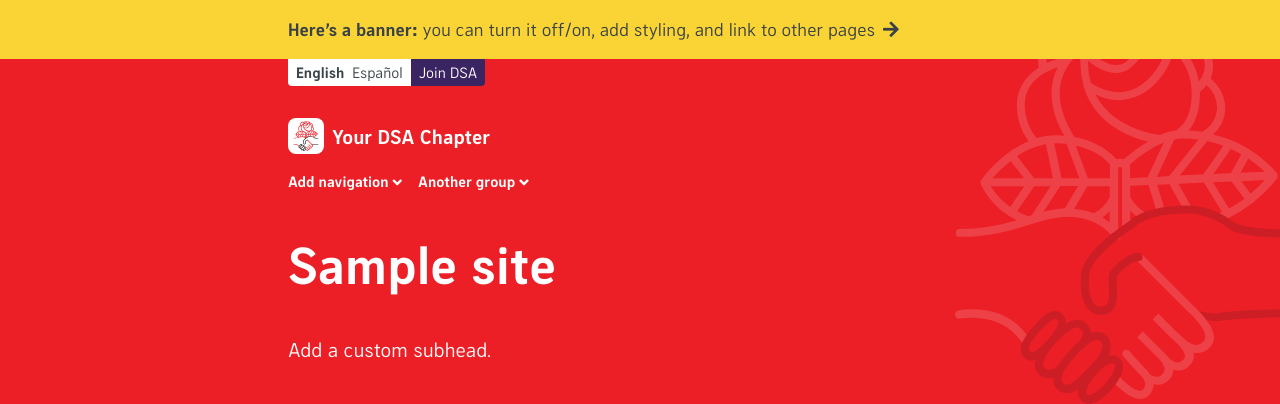
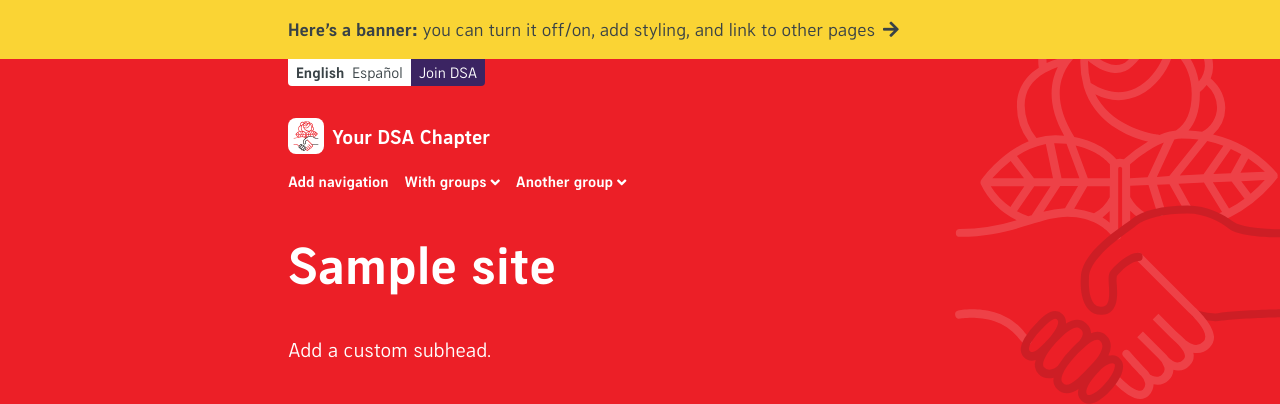
Before and after one commit to ChicagoDSA/haymarket, a Jekyll site: the page built from _homepage/en/index.md, in a window 1280 px wide. Shown: the top 404 px of the page. Built offline with Jekyll 4.4.1, drawn with Linux system fonts in a browser that asks for light colours; nearby versions of some CDN libraries; some web fonts are replaced; our own code applies the rules of GitHub Pages for plain Markdown files; library files that are not in the unit come from our copies; the repository's description, which GitHub fills in, is left out.

Commit message:
menus support individual pages

```diff
--- a/_includes/comp-desktop-menu.html
+++ b/_includes/comp-desktop-menu.html
@@ -1,11 +1,12 @@
 <div id="desktop-menu">
 	<ul>
-		{% for group in site.data.nav.elements %}
+		{% for element in site.data.nav.elements %}
+			{% if element.pages %}
 				<li class="desktop-menu-group">
-				<a class="desktop-menu-header" href="#" aria-haspopup="true">{{ group.[page.lang] | markdownify | remove: "<p>" | remove: "</p>" | strip_newlines }}<i class="fas fa-angle-down"></i></a>
+					<a class="desktop-menu-header" href="#" aria-haspopup="true">{{ element.[page.lang] | markdownify | remove: "<p>" | remove: "</p>" | strip_newlines }}<i class="fas fa-angle-down"></i></a>
 					<div class="desktop-hover-helper">
 						<ul aria-label="submenu">
-						{% for item in group.items %}
+							{% for item in element.pages %}
 							<li>
 								<a href="{{ item.page.url.[page.lang] | default: item.page.url | relative_url }}">{{ item.page.[page.lang] | default: item.page.en | markdownify | remove: "<p>" | remove: "</p>" | strip_newlines }}</a>
 							</li>
@@ -13,6 +14,11 @@
 						</ul>
 					</div>
 				</li>
+			{% else %}
+				<li class="single-menu-item">
+					<a href="{{ element.page.url.[page.lang] | default: element.page.url | relative_url }}" aria-haspopup="true">{{ element.page.[page.lang] | markdownify | remove: "<p>" | remove: "</p>" | strip_newlines }}</a>
+				</li>
+			{% endif %}
 		{% endfor %}
 	</ul>
 </div>
--- a/_includes/comp-mobile-menu.html
+++ b/_includes/comp-mobile-menu.html
@@ -7,17 +7,23 @@
 	</div>
 	<div id="mobile-hover-helper">
 		<div id="mobile-menu-content" aria-label="submenu">
-			{% for group in site.data.nav.elements %}
+			{% for element in site.data.nav.elements %}
+				{% if element.pages %}
 					<div class="mobile-menu-group">
-					<li class="mobile-menu-header">{{ group.[page.lang] | markdownify | remove: "<p>" | remove: "</p>" | strip_newlines }}</li>
+						<li class="mobile-menu-header">{{ element.[page.lang] | markdownify | remove: "<p>" | remove: "</p>" | strip_newlines }}</li>
 						<ul>
-						{% for item in group.items %}
+							{% for item in element.pages %}
 								<li>
 									<a href="{{ item.page.url.[page.lang] | default: item.page.url | relative_url }}">{{ item.page.[page.lang] | default: item.page.en | markdownify | remove: "<p>" | remove: "</p>" | strip_newlines }}</a>
 								</li>
 							{% endfor %}
 						</ul>
 					</div>
+				{% else %}
+					<div class="single-menu-item">
+						<a href="{{ element.page.url.[page.lang] | default: element.page.url | relative_url }}" aria-haspopup="true">{{ element.page.[page.lang] | markdownify | remove: "<p>" | remove: "</p>" | strip_newlines }}</a>
+					</div>
+				{% endif %}
 			{% endfor %}
 		</div>
 	</div>
--- a/_sass/jekyll-theme-haymarket.scss
+++ b/_sass/jekyll-theme-haymarket.scss
@@ -479,6 +479,11 @@
 					border-radius: .25rem;
 					background-color: #fff;
 
+					.mobile-menu-group,
+					.single-menu-item {
+						margin-bottom: 0;
+					}
+
 					li {
 						margin-left: 1rem;
 						list-style: none;
@@ -486,12 +491,13 @@
 					}
 
 					.mobile-menu-group {
+						margin: .5rem 0;
 						.mobile-menu-header {
 							font-weight: bold;
 						}
 
 						ul {
-							margin-top: 0;
+							margin: 0;
 							padding: 0;
 
 							li {
@@ -502,7 +508,15 @@
 						}
 					}
 
-					:last-child > ul {
+					.single-menu-item a {
+						color: $secondary-text-color;
+					}
+
+					> :first-child {
+						margin-top: 0;
+					}
+
+					> :last-child {
 						margin-bottom: 0;
 					}
 				}
@@ -569,16 +583,24 @@
 				padding-left: 0;
 				list-style: none;
 
+				.desktop-menu-group,
+				.single-menu-item {
+					display: table-cell;
+				}
+
+				.desktop-menu-header,
+				.single-menu-item a {
+					margin-right: 1rem;
+					white-space: nowrap;
+					font-weight: bold;
+					color: $white;
+				}
+
 				.desktop-menu-group {
-					display: table-cell;
 					position: relative;
 
 					.desktop-menu-header {
-						margin-right: 1rem;
-						white-space: nowrap;
-						font-weight: bold;
 						text-decoration: none;
-						color: $white;
 
 						i {
 							margin-left: .25rem;
@@ -648,7 +670,8 @@
 					}
 				}
 
-				:last-child .desktop-menu-header {
+				:last-child .desktop-menu-header,
+				.single-menu-item:last-child a {
 					margin-right: 0;
 				}
 			}
```
Also changed, not shown: _data/nav.yml (+10 -4 lines). Lines whose indentation alone changed are shown as unchanged.
